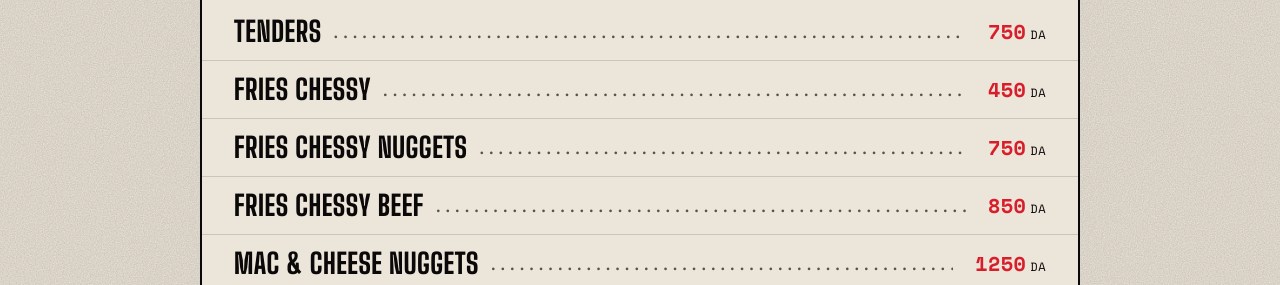
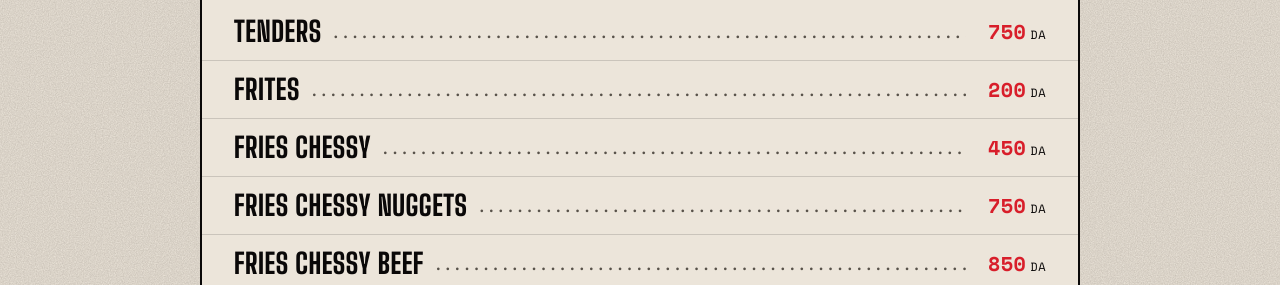
Before and after one commit to Souheilcharefkhoudja/NEW-YORKAIS, a plain HTML site: page le-new-yorkais.html in a window 1280 px wide. Shown: the part 4500-4785 px from the top of the page. Drawn offline with nearby package versions, Linux system fonts and the light colour scheme.

Commit message:
Update le-new-yorkais.html

```diff
--- a/le-new-yorkais.html
+++ b/le-new-yorkais.html
@@ -580,6 +580,7 @@
     </div>
     <div class="items">
       <div class="item no-photo"><div class="item-name">Tenders</div><div class="item-price">750<span class="da">DA</span></div></div>
+      <div class="item no-photo"><div class="item-name">Frites</div><div class="item-price">200<span class="da">DA</span></div></div>
       <div class="item no-photo"><div class="item-name">Fries Chessy</div><div class="item-price">450<span class="da">DA</span></div></div>
       <div class="item no-photo"><div class="item-name">Fries Chessy Nuggets</div><div class="item-price">750<span class="da">DA</span></div></div>
       <div class="item no-photo"><div class="item-name">Fries Chessy Beef</div><div class="item-price">850<span class="da">DA</span></div></div>
```
